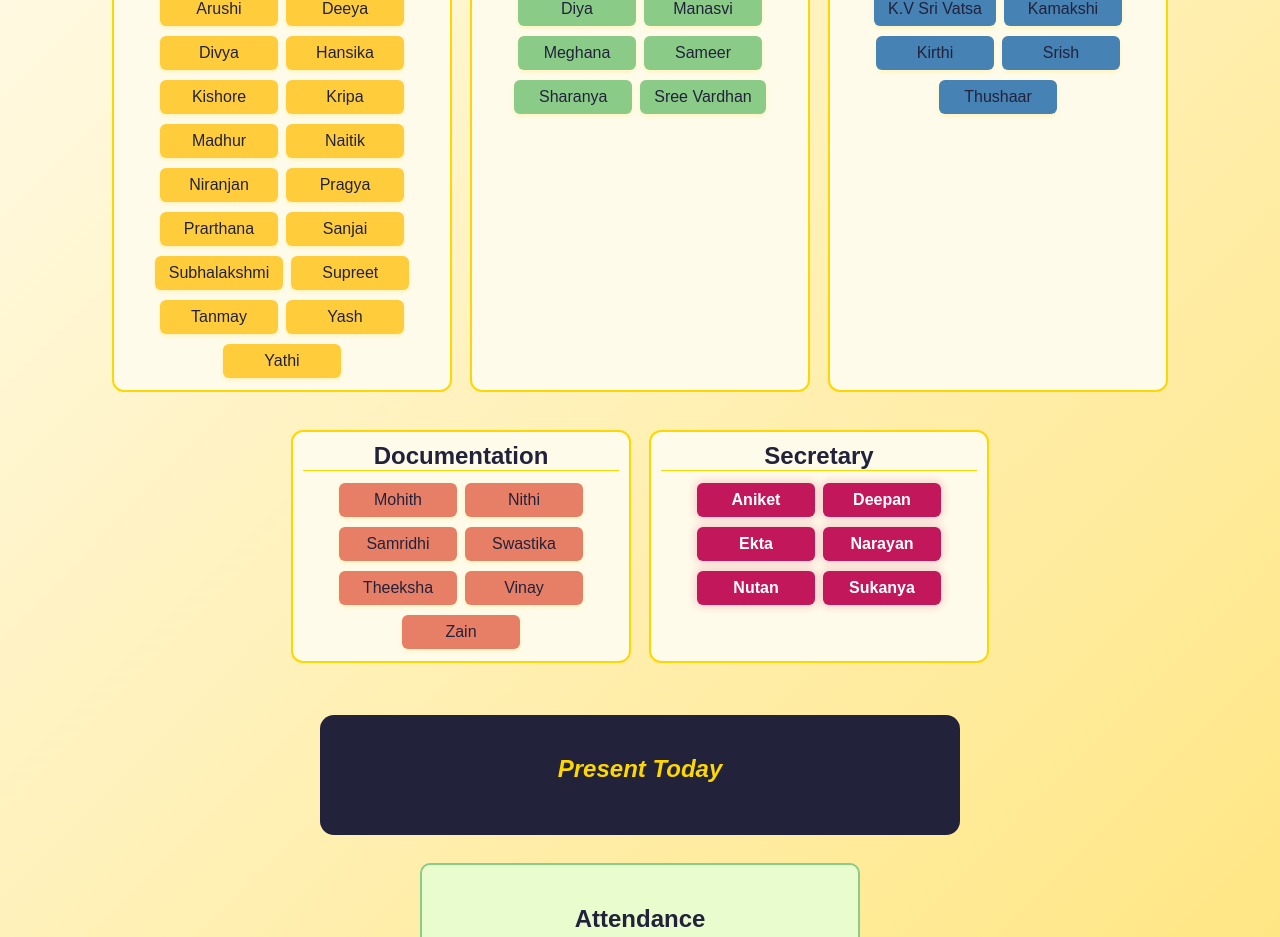
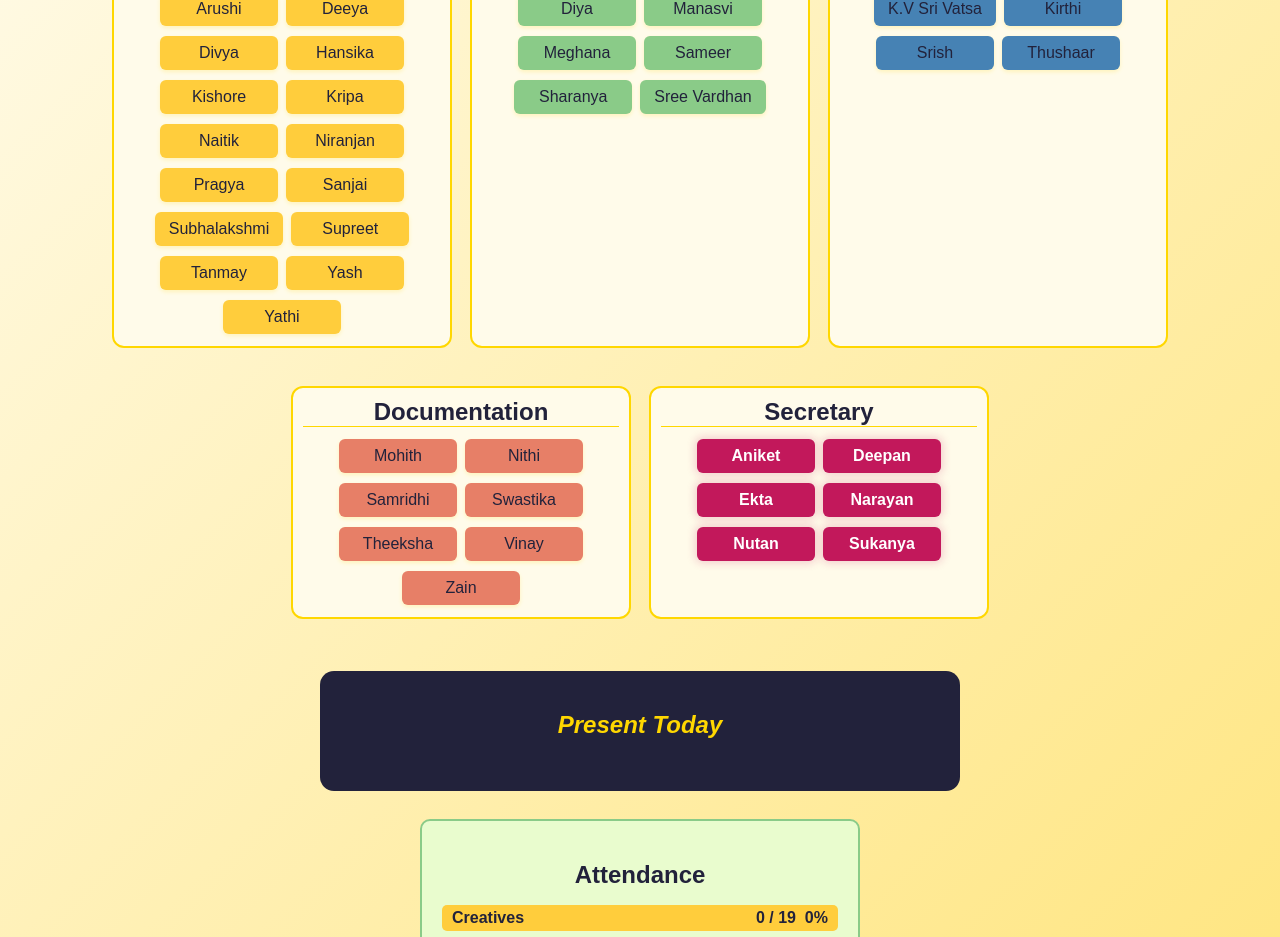
Before and after one commit to lnzainn/minutes-logger-antaral, a React (Create React App) app: page / in a window 1280 px wide. Shown: the part 222-1159 px from the top of the page. Built offline with nearby package versions, Linux system fonts and the light colour scheme.

Commit message:
removing some members

```diff
--- a/src/App.js
+++ b/src/App.js
@@ -2,9 +2,9 @@ import React, { useState } from "react";
 
 // START DATA: all names as strings
 const initialData = {
-  Creatives: ['Aarav', 'Aditya Keshri', 'Aditya KS', 'Aman', 'Deeya', 'Divya', 'Hansika', 'Kripa', 'Kishore', 'Arushi', 'Naitik', 'Niranjan', 'Pragya', 'Prarthana', 'Subhalakshmi', 'Tanmay', 'Yash', 'Yathi', 'Sanjai', 'Madhur', 'Supreet'],
+  Creatives: ['Aarav', 'Aditya Keshri', 'Aditya KS', 'Aman', 'Deeya', 'Divya', 'Hansika', 'Kripa', 'Kishore', 'Arushi', 'Naitik', 'Niranjan', 'Pragya', 'Subhalakshmi', 'Tanmay', 'Yash', 'Yathi', 'Sanjai', 'Supreet'],
   Technicals: ['Aditya Kumar', 'Aniket', 'Ashwin', 'Daniel', 'Diya', 'Manasvi', 'Meghana', 'Sameer', 'Sharanya', 'Sree Vardhan'],
-  "Corporate Relations": ['K.V Sri Vatsa', 'Aarya', 'Thushaar', 'Kirthi', 'Archi', 'Chuli', 'Srish', 'Kamakshi', 'John'],
+  "Corporate Relations": ['K.V Sri Vatsa', 'Aarya', 'Thushaar', 'Kirthi', 'Archi', 'Chuli', 'Srish', 'John'],
   Documentation: ['Mohith', 'Samridhi', 'Zain', 'Vinay', 'Swastika', 'Theeksha', 'Nithi'],
   Secretary: ['Aniket', 'Deepan', 'Ekta', 'Narayan', 'Nutan', 'Sukanya'],
 };
```
